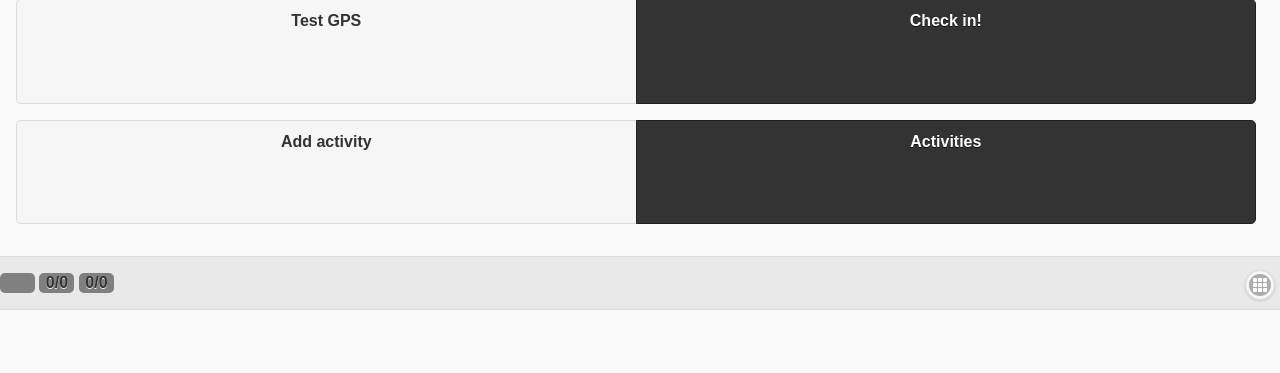
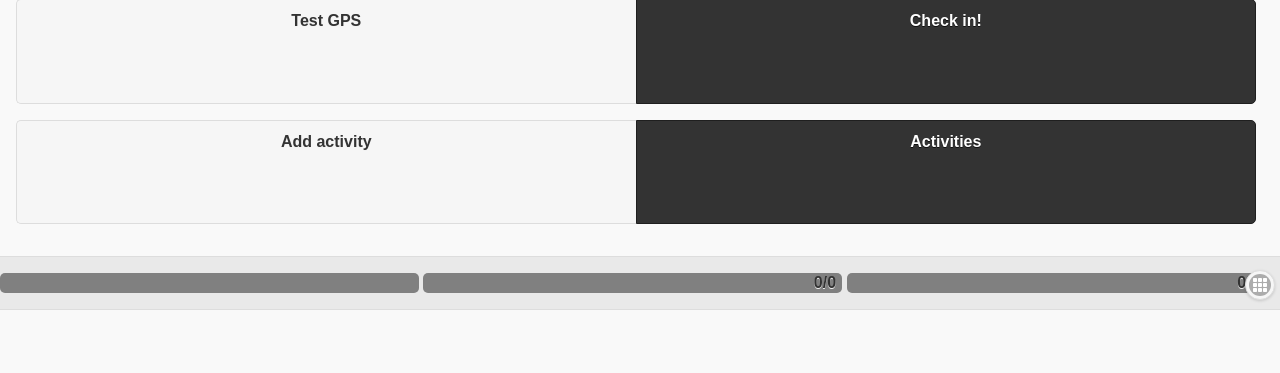
Before and after one commit to renatus/Exocortex, a PHP site: page / in a window 1280 px wide. Shown: the part 70-443 px from the top of the page. Run offline with PHP 8.4, Linux system fonts and the light colour scheme.

Commit message:
Add basic indicators

```diff
--- a/css/index.css
+++ b/css/index.css
@@ -2,11 +2,11 @@
     border-radius: 5px;
     display: inline-block;
     vertical-align: middle;
-    float: center;
     text-align: center;
     width: 35px;
     height: 20px;
     background-color: gray;
+    padding-left: 30%;
 }
 
 /* Make buttons square */
```
Also changed, not shown: 1 other file.
